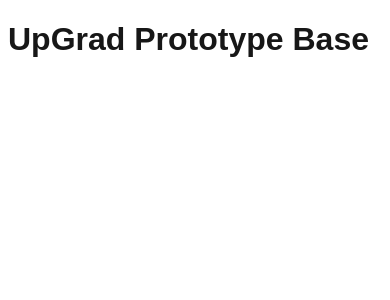
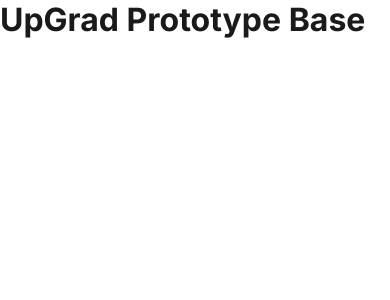
Before and after one commit to sharaddd/upgrade-app-nanoskills, a Next.js app: page / in a window 390 px wide. Shown: the top 300 px of the page. Built offline with nearby package versions, Linux system fonts and the light colour scheme.

Commit message:
feat: implement design system and iphone frame

```diff
--- a/src/app/globals.css
+++ b/src/app/globals.css
@@ -1,10 +1,62 @@
+@import url('https://fonts.googleapis.com/css2?family=Inter:wght@400;500;600;700&display=swap');
+
 :root {
-  --background: #ffffff;
-  --foreground: #171717;
+  --primary-red: #EE2C3C;
+  --bg-white: #FFFFFF;
+  --text-black: #1A1A1A;
+  --text-gray: #666666;
+  --border-light: #E0E0E0;
+  --shadow-sm: 0 2px 4px rgba(0, 0, 0, 0.05);
+  --shadow-md: 0 4px 12px rgba(0, 0, 0, 0.08);
+  --font-inter: 'Inter', sans-serif;
+}
+
+* {
+  box-sizing: border-box;
+  padding: 0;
+  margin: 0;
 }
 
 body {
-  color: var(--foreground);
-  background: var(--background);
-  font-family: Arial, Helvetica, sans-serif;
+  font-family: var(--font-inter);
+  background-color: #F8F9FA;
+  color: var(--text-black);
+  -webkit-font-smoothing: antialiased;
 }
+
+a {
+  text-decoration: none;
+  color: inherit;
+}
+
+button {
+  border: none;
+  background: none;
+  cursor: pointer;
+  font-family: inherit;
+}
+
+.iphone-frame {
+  max-width: 430px;
+  margin: 0 auto;
+  min-height: 100vh;
+  background: var(--bg-white);
+  box-shadow: 0 0 50px rgba(0, 0, 0, 0.1);
+  position: relative;
+  overflow-x: hidden;
+  padding-bottom: 80px;
+  /* Space for bottom nav */
+}
+
+/* Custom Utilities */
+.flex-center {
+  display: flex;
+  align-items: center;
+  justify-content: center;
+}
+
+.glass {
+  background: rgba(255, 255, 255, 0.8);
+  backdrop-filter: blur(10px);
+  -webkit-backdrop-filter: blur(10px);
+}
--- a/src/app/layout.tsx
+++ b/src/app/layout.tsx
@@ -2,8 +2,8 @@
 import "./globals.css";
 
 export const metadata: Metadata = {
-  title: "UpGrad Prototype",
-  description: "Initial Scaffold",
+  title: "UpGrad Nano Skills Prototype",
+  description: "A working prototype for UpGrad Nano Skills feature",
 };
 
 export default function RootLayout({
@@ -13,7 +13,11 @@
 }>) {
   return (
     <html lang="en">
-      <body>{children}</body>
+      <body>
+        <div className="iphone-frame">
+          {children}
+        </div>
+      </body>
     </html>
   );
 }
```
